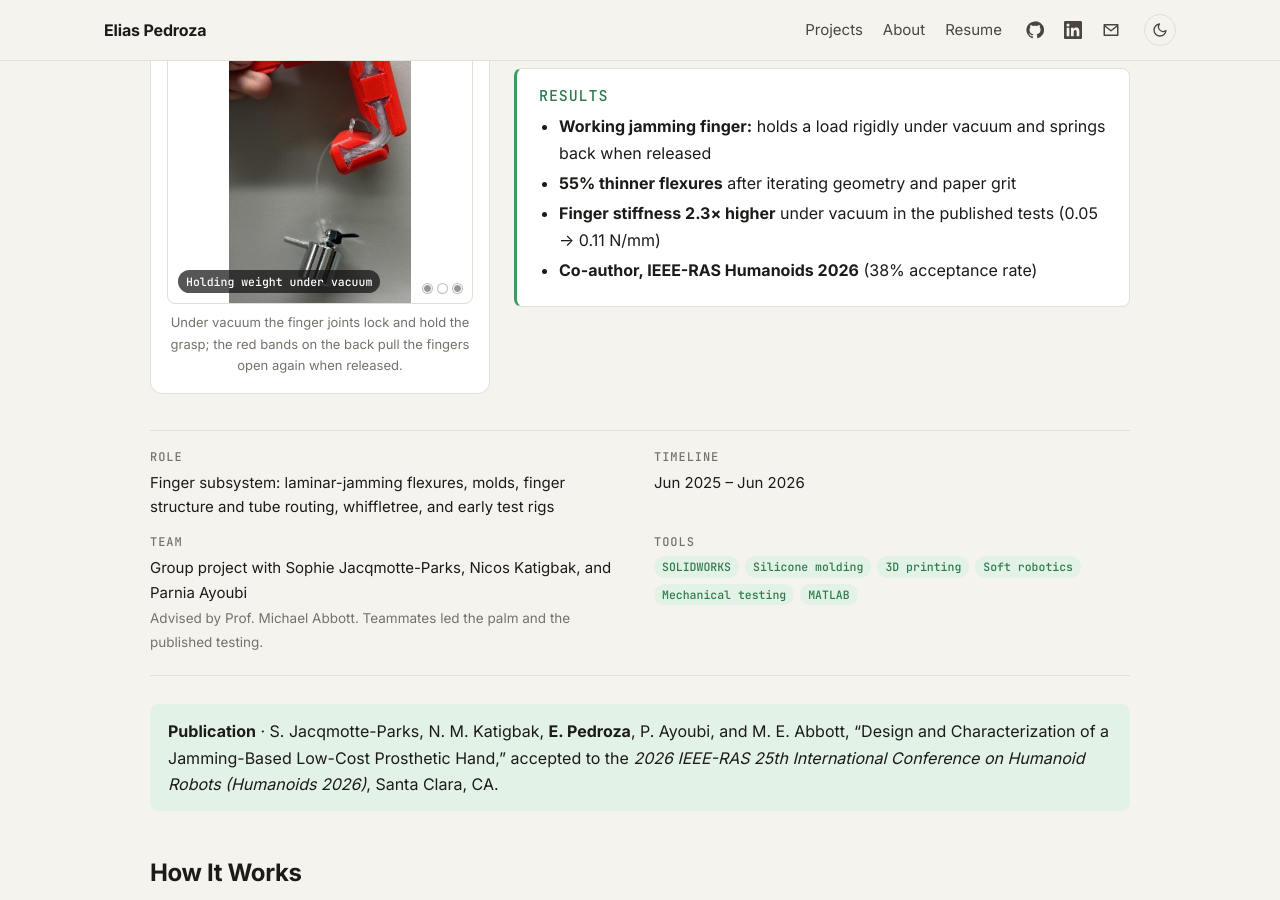
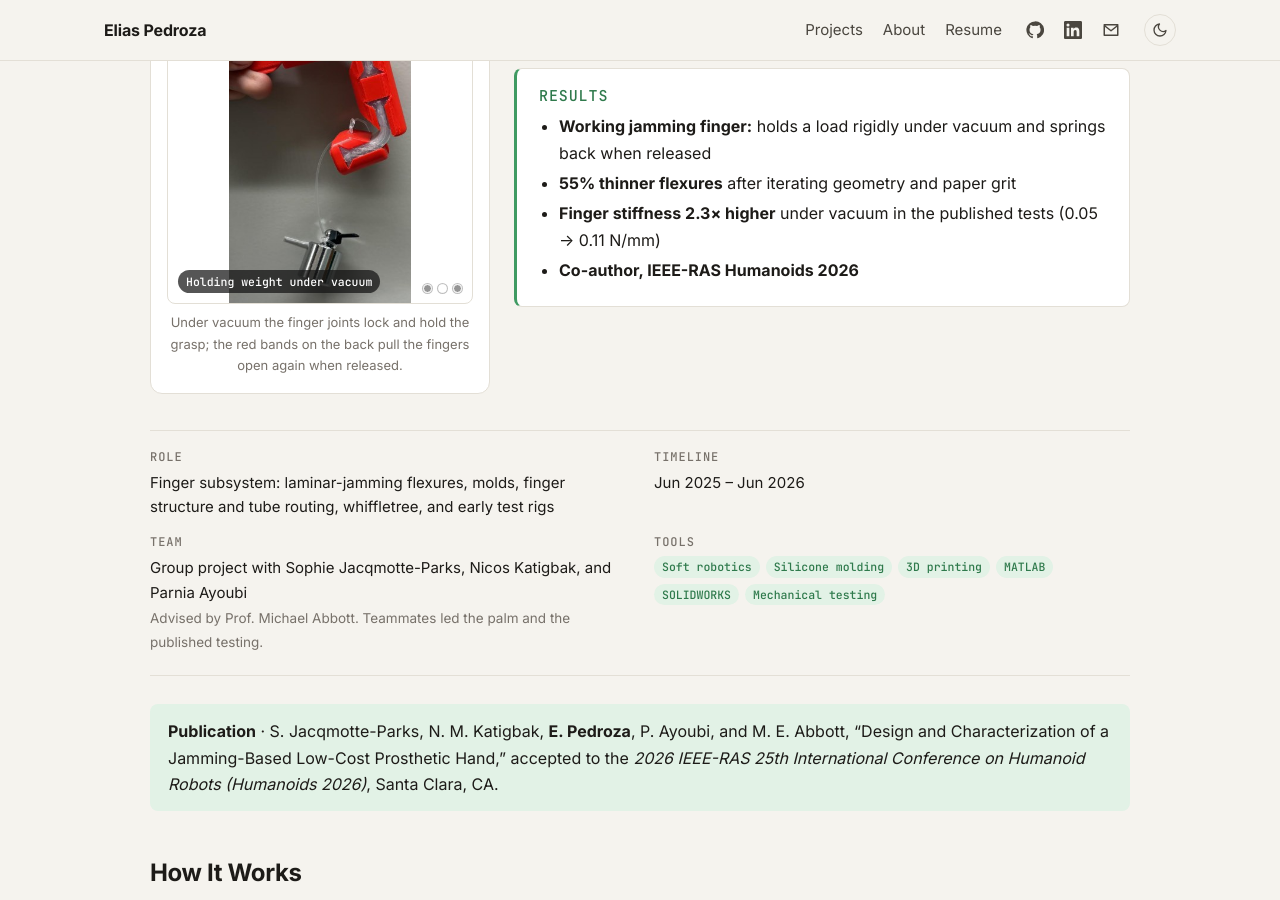
Before and after one commit to eliasrpedroza/eliasrpedroza.github.io, a Jekyll site: the page built from _projects/prosthetic-fingers.md, in a window 1280 px wide and 900 px high, scrolled down 361 px. Built offline with Jekyll 4.4.1, drawn with Linux system fonts in a browser that asks for light colours.

Commit message:
Diversify card tags, drop acceptance rate

```diff
--- a/_projects/prosthetic-fingers.md
+++ b/_projects/prosthetic-fingers.md
@@ -23,12 +23,12 @@ role: "Finger subsystem: laminar-jamming flexures, molds, finger structure and t
 timeline: Jun 2025 – Jun 2026
 team: ["Sophie Jacqmotte-Parks", "Nicos Katigbak", "Parnia Ayoubi"]
 team_note: "Advised by Prof. Michael Abbott. Teammates led the palm and the published testing."
-tags: [SOLIDWORKS, Silicone molding, 3D printing, Soft robotics, Mechanical testing, MATLAB]
+tags: [Soft robotics, Silicone molding, 3D printing, MATLAB, SOLIDWORKS, Mechanical testing]
 results:
   - "**Working jamming finger:** holds a load rigidly under vacuum and springs back when released"
   - "**55% thinner flexures** after iterating geometry and paper grit"
   - "**Finger stiffness 2.3× higher** under vacuum in the published tests (0.05 → 0.11 N/mm)"
-  - "**Co-author, IEEE-RAS Humanoids 2026** (38% acceptance rate)"
+  - "**Co-author, IEEE-RAS Humanoids 2026**"
 ---
 
 <div class="callout" markdown="1">
```
Also changed, not shown: _projects/goal-penalty-shootout.md (+1 -1 lines), _projects/iris.md (+1 -1 lines), _projects/rc-landing-gear.md (+1 -1 lines).
